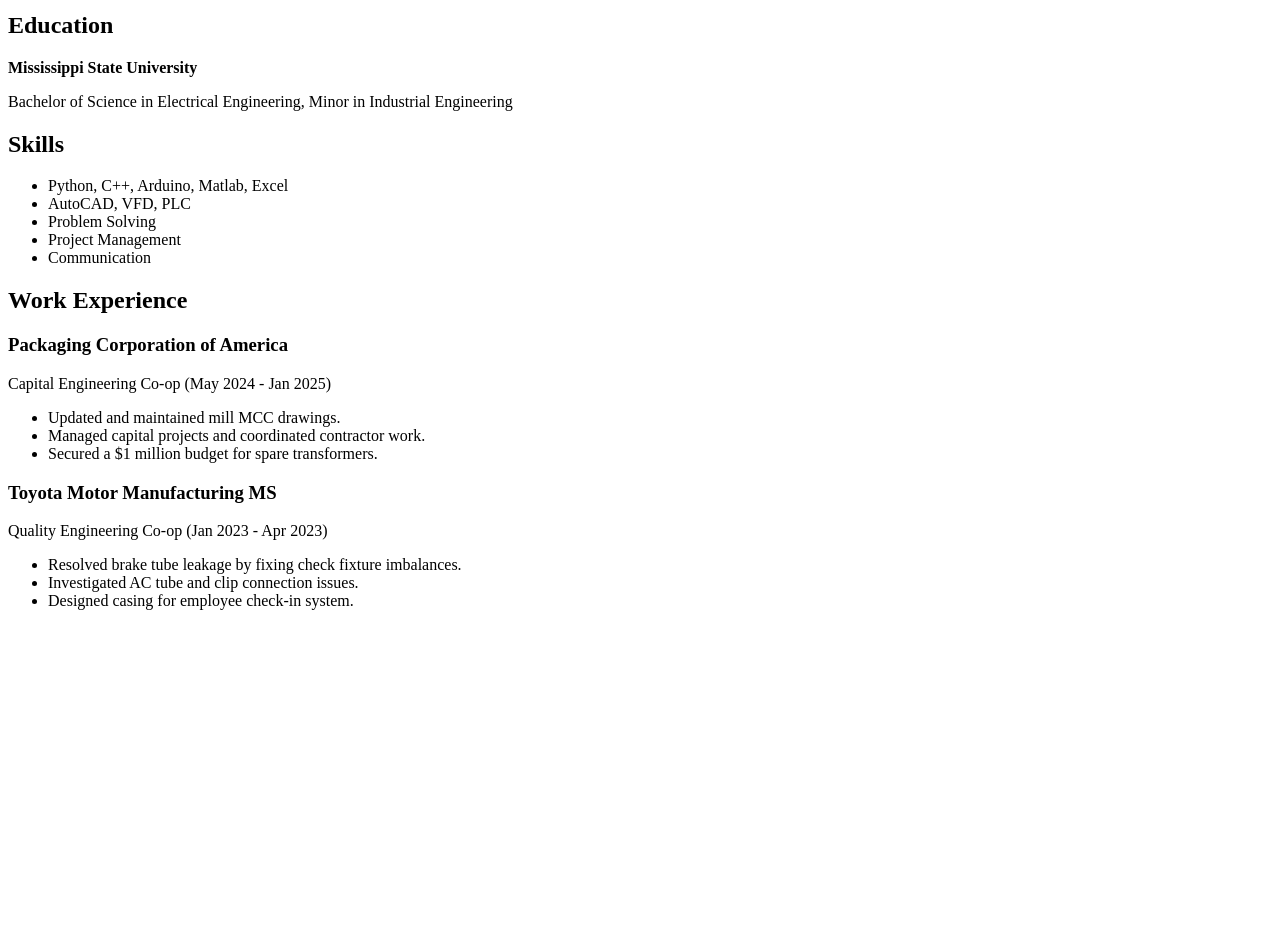
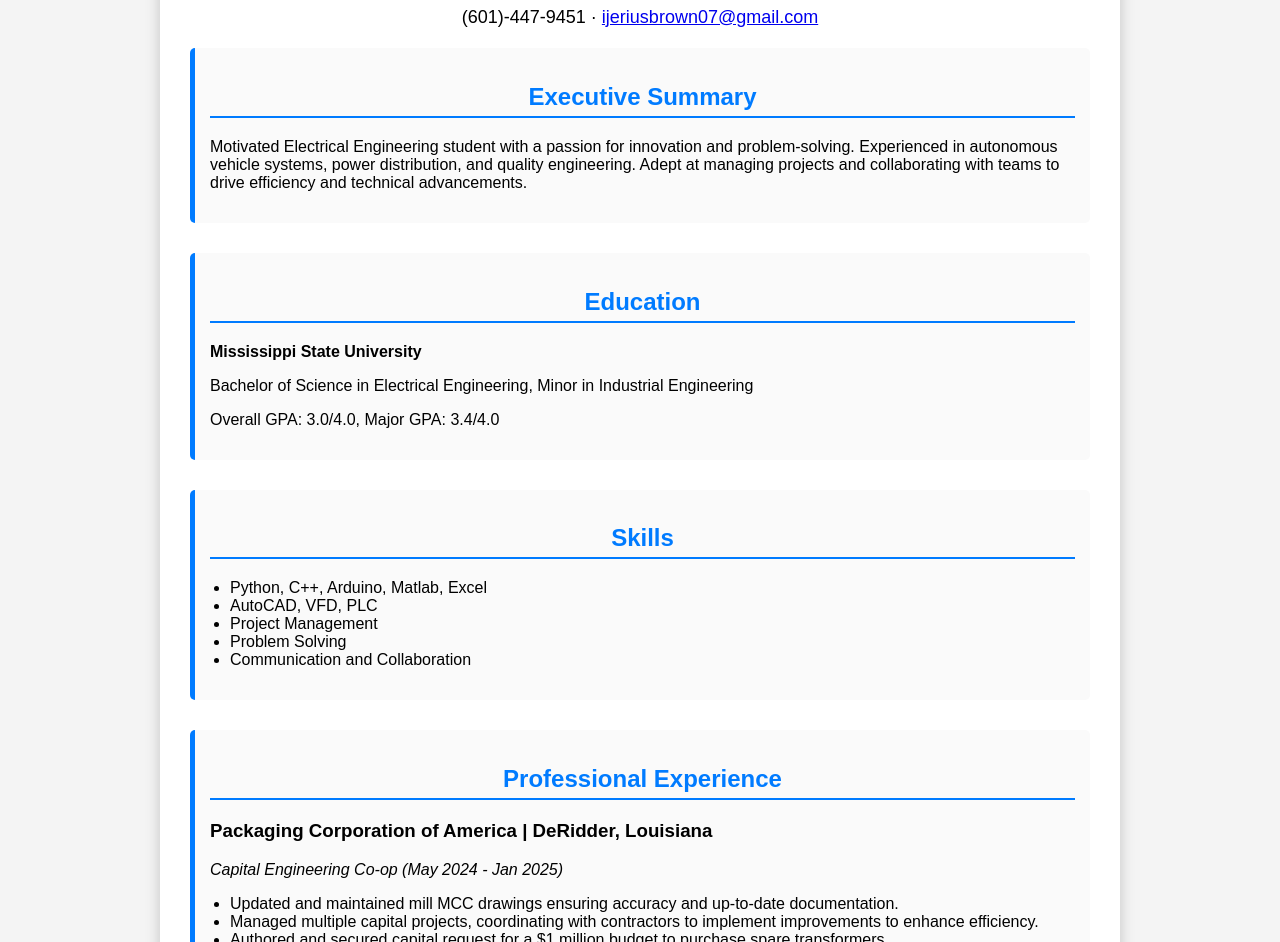
Before and after one commit to ijb46/digital-resume-I-Jerius, a plain HTML site: page index.html in a window 1280 px wide. Shown: the part 153-1095 px from the top of the page. Before the commit the page ends 800 px from the top, so only its background shows below. Drawn offline with Linux system fonts and the light colour scheme.

Commit message:
Update to make it look visually appealing

```diff
--- a/index.html
+++ b/index.html
@@ -3,42 +3,115 @@
 <head>
     <meta charset="UTF-8">
     <meta name="viewport" content="width=device-width, initial-scale=1.0">
-    <title>I'Jerius Brown</title>
+    <title>I'Jerius Brown's Digital Resume</title>
+    <style>
+        body {
+            font-family: Arial, sans-serif;
+            margin: 0;
+            padding: 0;
+            background-color: #f4f4f4;
+        }
+        .container {
+            max-width: 900px;
+            margin: 50px auto;
+            background: white;
+            padding: 30px;
+            box-shadow: 0 0 15px rgba(0, 0, 0, 0.2);
+            border-radius: 10px;
+        }
+        h1, h2 {
+            color: #333;
+            text-align: center;
+        }
+        .contact {
+            text-align: center;
+            font-size: 18px;
+            margin-bottom: 20px;
+        }
+        .section {
+            margin-bottom: 30px;
+            padding: 15px;
+            background: #fafafa;
+            border-left: 5px solid #007bff;
+            border-radius: 5px;
+        }
+        ul {
+            padding-left: 20px;
+        }
+        .section h2 {
+            color: #007bff;
+            border-bottom: 2px solid #007bff;
+            padding-bottom: 5px;
+        }
+        .footer {
+            text-align: center;
+            margin-top: 20px;
+            font-size: 14px;
+            color: #666;
+        }
+    </style>
 </head>
 <body>
-    <h1>I'Jerius Brown</h1>
+    <div class="container">
+        <h1>I'Jerius Brown's Digital Resume</h1>
+        <p class="contact">(601)-447-9451 · <a href="mailto:ijeriusbrown07@gmail.com">ijeriusbrown07@gmail.com</a></p>
 
+        <div class="section">
             <h2>Executive Summary</h2>
-    <p>Motivated Electrical Engineering student with a passion for automation, problem-solving, and project management.</p>
+            <p>Motivated Electrical Engineering student with a passion for innovation and problem-solving. Experienced in autonomous vehicle systems, power distribution, and quality engineering. Adept at managing projects and collaborating with teams to drive efficiency and technical advancements.</p>
+        </div>
 
+        <div class="section">
             <h2>Education</h2>
             <p><strong>Mississippi State University</strong></p>
             <p>Bachelor of Science in Electrical Engineering, Minor in Industrial Engineering</p>
+            <p>Overall GPA: 3.0/4.0, Major GPA: 3.4/4.0</p>
+        </div>
 
+        <div class="section">
             <h2>Skills</h2>
             <ul>
                 <li>Python, C++, Arduino, Matlab, Excel</li>
                 <li>AutoCAD, VFD, PLC</li>
+                <li>Project Management</li>
                 <li>Problem Solving</li>
-        <li>Project Management</li>
-        <li>Communication</li>
+                <li>Communication and Collaboration</li>
+            </ul>
+        </div>
+
+        <div class="section">
+            <h2>Professional Experience</h2>
+            <h3>Packaging Corporation of America | DeRidder, Louisiana</h3>
+            <p><em>Capital Engineering Co-op (May 2024 - Jan 2025)</em></p>
+            <ul>
+                <li>Updated and maintained mill MCC drawings ensuring accuracy and up-to-date documentation.</li>
+                <li>Managed multiple capital projects, coordinating with contractors to implement improvements to enhance efficiency.</li>
+                <li>Authored and secured capital request for a $1 million budget to purchase spare transformers.</li>
             </ul>
 
-    <h2>Work Experience</h2>
-    <h3>Packaging Corporation of America</h3>
-    <p>Capital Engineering Co-op (May 2024 - Jan 2025)</p>
+            <h3>Toyota Motor Manufacturing MS | Blue Springs, MS</h3>
+            <p><em>Quality Engineering Co-op (Jan 2023 - Apr 2023)</em></p>
             <ul>
-        <li>Updated and maintained mill MCC drawings.</li>
-        <li>Managed capital projects and coordinated contractor work.</li>
-        <li>Secured a $1 million budget for spare transformers.</li>
+                <li>Assisted in resolving brake tube leakage by addressing check fixture imbalances.</li>
+                <li>Initiated an investigation into the AC tube and clip connection to minimize issues.</li>
+                <li>Designed casing for team member check-in system.</li>
             </ul>
+        </div>
 
-    <h3>Toyota Motor Manufacturing MS</h3>
-    <p>Quality Engineering Co-op (Jan 2023 - Apr 2023)</p>
+        <div class="section">
+            <h2>Honors & Activities</h2>
             <ul>
-        <li>Resolved brake tube leakage by fixing check fixture imbalances.</li>
-        <li>Investigated AC tube and clip connection issues.</li>
-        <li>Designed casing for employee check-in system.</li>
+                <li>2024 MES Scholarship Recipient</li>
+                <li>President’s List, Spring 2024</li>
+                <li>Chi Alpha Life Group Leader</li>
+                <li>2024 LSAMP Scholar</li>
+                <li>NSBE Member</li>
+                <li>LeaderState Counselor</li>
+                <li>S.P.A.R.K. Counselor</li>
             </ul>
+        </div>
+
+        <p class="footer">© 2025 I'Jerius Brown. All Rights Reserved.</p>
+    </div>
 </body>
 </html>
```
Lines whose indentation alone changed are shown as unchanged.
